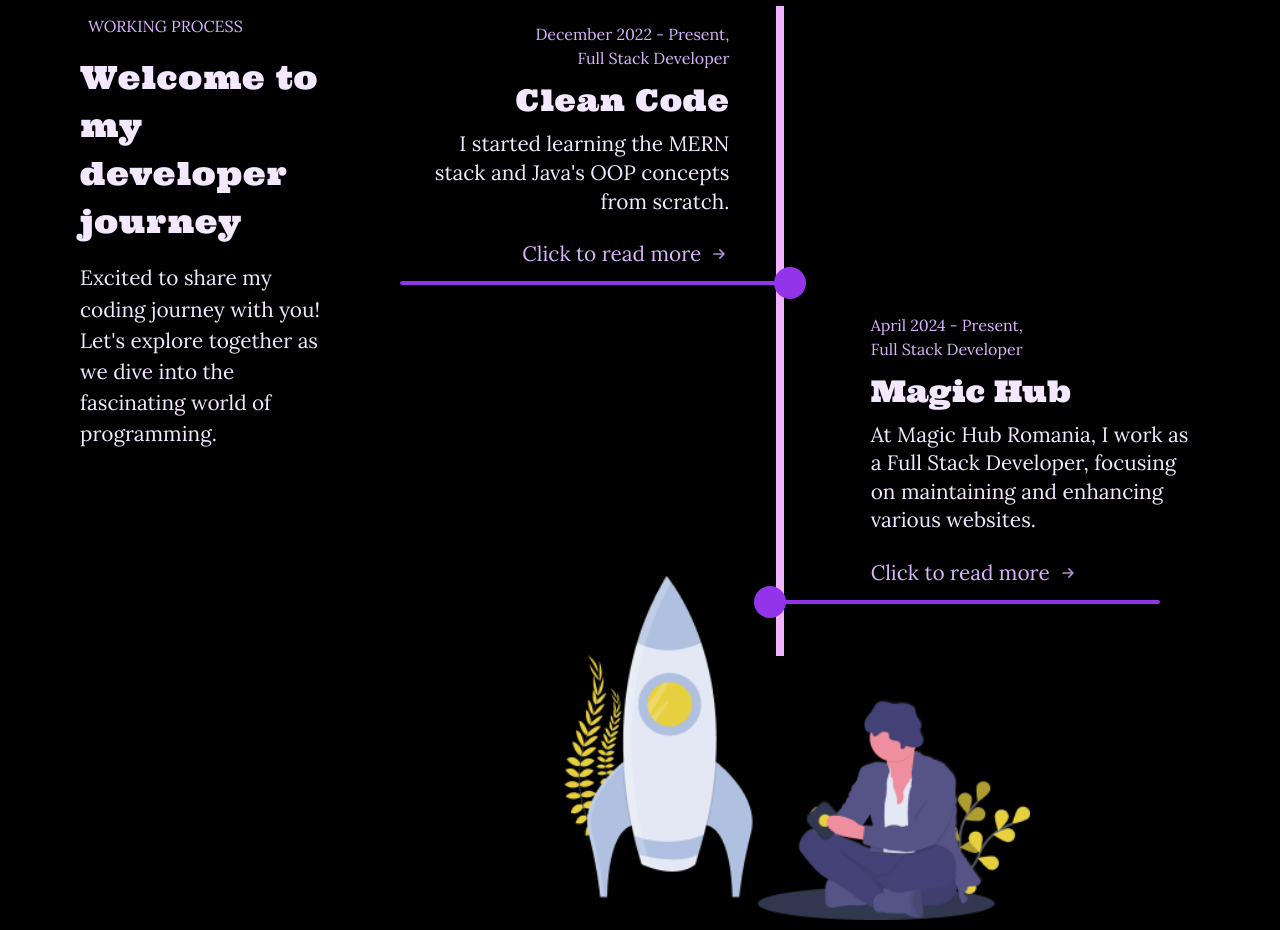
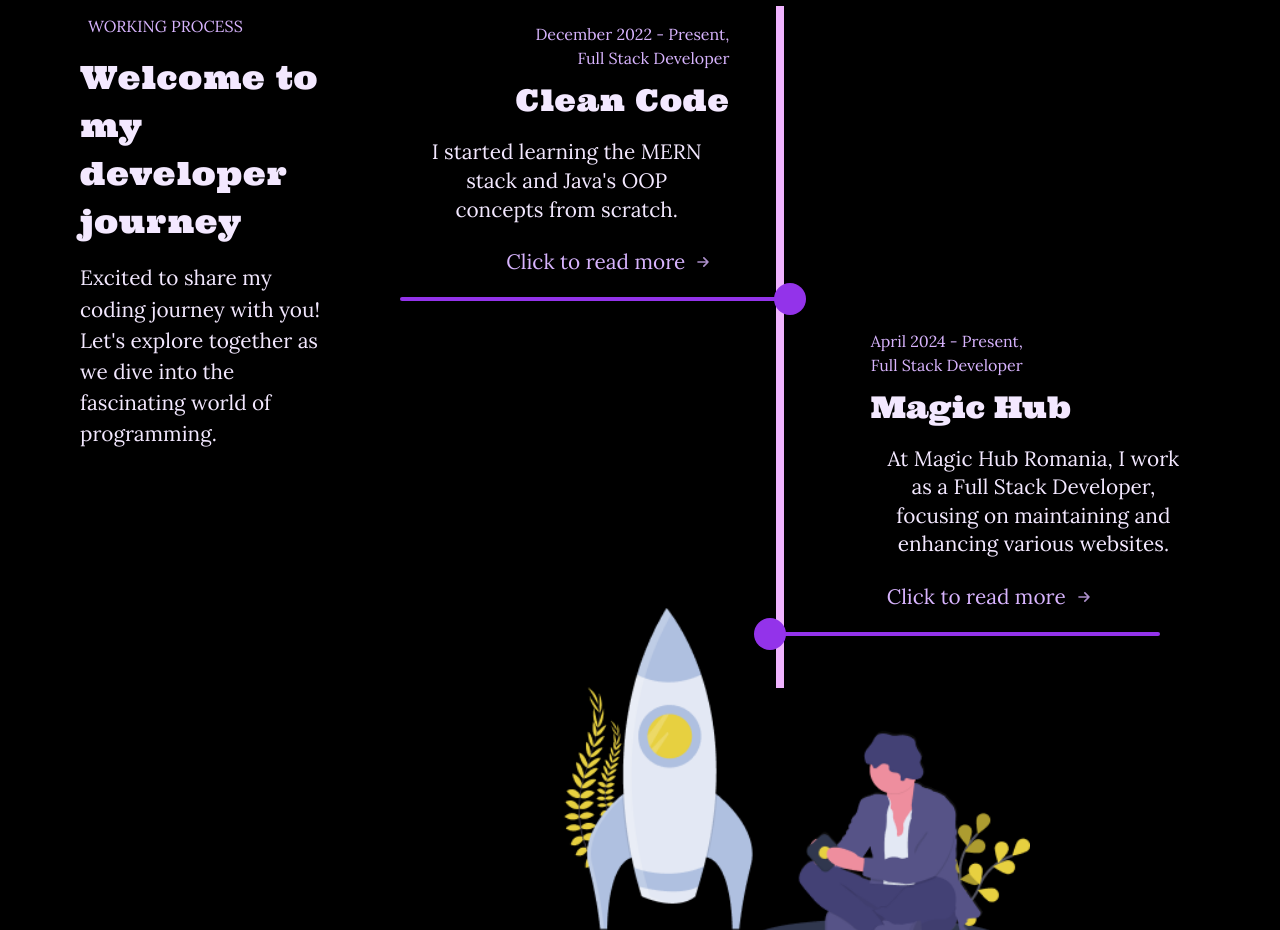
Before and after one commit to IacobOliver/Portofolio, a Next.js app: page / in a window 1280 px wide. Shown: the part 1520-2450 px from the top of the page. Built offline with nearby package versions, Linux system fonts and the light colour scheme; what tailwindcss-animated would draw is missing.

Commit message:
fixed for deploy

```diff
--- a/src/app/(pages)/test/page.jsx
+++ /dev/null
@@ -1,23 +0,0 @@
-import Experience from "@/app/_components/aboutMe/Experience";
-import { Lora, Ultra } from "next/font/google";
-import React from "react";
-
-const lora = Lora({
-    weight: '400',
-    subsets: ['latin'],
-})
-
-const ultra = Ultra({
-    weight: '400',
-    subsets: ['latin'],
-})
-
-export default function test() {
-    return (
-        <div className="bg-black min-w-screen min-h-screen">
-
-           <Experience />
-
-        </div>
-    )
-}
--- a/src/app/_components/aboutMe/Experience.tsx
+++ b/src/app/_components/aboutMe/Experience.tsx
@@ -1,7 +1,7 @@
 import { Lora, Ultra } from "next/font/google";
 import Image from "next/image";
-import React, { useState } from "react";
-import { Modal, ModalBody, ModalContent, ModalFooter, ModalTrigger, useModal } from "../Modal";
+import React from "react";
+import { Modal, ModalBody, ModalContent, ModalFooter, ModalTrigger } from "../Modal";
 
 const lora = Lora({
     weight: '400',
@@ -38,19 +38,6 @@
 };
 
 export default function Experience() {
-    const [selectedJob, setSelectedJob] = useState<string | null>(null);
-    const { setOpenModalId } = useModal();
-
-    const handleJobClick = (jobId: string) => {
-        setSelectedJob(jobId);
-        setOpenModalId('experienceModal');
-    };
-
-    const handleCloseModal = () => {
-        setSelectedJob(null);
-        setOpenModalId(null);
-    };
-
     const ReadMoreButton = () => (
         <div className="flex items-center gap-2 mt-6 group">
             <p className="text-purple-300 group-hover:text-purple-400 transition-colors">Click to read more</p>
@@ -97,15 +84,14 @@
                                 <div className="order-1 w-5/12 px-1 py-4 text-right">
                                     <p className={`mb-3 text-base text-purple-300 ${lora.className}`}>December 2022 - Present,<br /> Full Stack Developer </p>
                                     <h4 className={`mb-3 tracking-wide text-lg md:text-3xl ${ultra.className}`}>Clean Code</h4>
-                                    <div
-                                        onClick={() => handleJobClick('cleanCode')}
-                                        className={`cursor-pointer text-[0.7rem] md:text-[1.1rem] xl:text-[1.3rem] leading-snug text-purple-100 ${lora.className} hover:text-purple-200`}
-                                    >
+                                    <ModalTrigger id="cleanCodeModal">
+                                        <div className={`cursor-pointer text-[0.7rem] md:text-[1.1rem] xl:text-[1.3rem] leading-snug text-purple-100 ${lora.className} hover:text-purple-200`}>
                                             <p>I started learning the MERN stack and Java&apos;s OOP concepts from scratch.</p>
                                             <div className="flex justify-end">
                                                 <ReadMoreButton />
                                             </div>
                                         </div>
+                                    </ModalTrigger>
                                 </div>
                                 <div className="flex items-center rounded-full h-1 w-[48%] bg-purple-600 absolute bottom-0 left-0">
                                     <div className="w-8 h-8 rounded-full bg-purple-600 absolute right-[-22px]"></div>
@@ -117,15 +103,14 @@
                                 <div className="order-1  w-5/12 px-1 py-4 text-left">
                                     <p className="mb-3 text-base text-purple-300">April 2024 - Present,<br /> Full Stack Developer</p>
                                     <h4 className={`mb-3 font-bold text-lg md:text-3xl ${ultra.className}`}>Magic Hub</h4>
-                                    <div
-                                        onClick={() => handleJobClick('magicHub')}
-                                        className={`cursor-pointer text-[0.7rem] md:text-[1.1rem] xl:text-[1.3rem] leading-snug text-purple-100 ${lora.className} hover:text-purple-200`}
-                                    >
+                                    <ModalTrigger id="magicHubModal">
+                                        <div className={`cursor-pointer text-[0.7rem] md:text-[1.1rem] xl:text-[1.3rem] leading-snug text-purple-100 ${lora.className} hover:text-purple-200`}>
                                             <p>At Magic Hub Romania, I work as a Full Stack Developer, focusing on maintaining and enhancing various websites.</p>
                                             <div className="flex justify-start">
                                                 <ReadMoreButton />
                                             </div>
                                         </div>
+                                    </ModalTrigger>
                                 </div>
                                 <div className="h-1 rounded-full w-[48%] bg-purple-600 absolute bottom-0 right-10 flex items-center ">
                                     <div className="w-8 h-8 rounded-full bg-purple-600 absolute left-[-22px]"></div>
@@ -137,24 +122,41 @@
                 </div>
             </div>
 
-            {/* Single Modal */}
-            <Modal id="experienceModal" className="text-white">
+            {/* Modals */}
+            <Modal id="cleanCodeModal" className="text-white">
                 <ModalBody>
                     <ModalContent>
                         <div className="p-4">
-                            {selectedJob && (
-                                <>
-                                    <h3 className={`${ultra.className} text-2xl mb-4`}>{jobDetails[selectedJob].title}</h3>
+                            <h3 className={`${ultra.className} text-2xl mb-4`}>{jobDetails.cleanCode.title}</h3>
                             <p className={`${lora.className} text-[1rem] leading-relaxed whitespace-pre-line`}>
-                                        {jobDetails[selectedJob].description}
+                                {jobDetails.cleanCode.description}
                             </p>
-                                </>
-                            )}
                         </div>
                     </ModalContent>
                     <ModalFooter>
                         <button
-                            onClick={handleCloseModal}
+                            onClick={() => document.getElementById('cleanCodeModal')?.click()}
+                            className="px-4 py-2 bg-purple-600 rounded-lg hover:bg-purple-700 transition-colors"
+                        >
+                            Close
+                        </button>
+                    </ModalFooter>
+                </ModalBody>
+            </Modal>
+
+            <Modal id="magicHubModal" className="text-white">
+                <ModalBody>
+                    <ModalContent>
+                        <div className="p-4">
+                            <h3 className={`${ultra.className} text-2xl mb-4`}>{jobDetails.magicHub.title}</h3>
+                            <p className={`${lora.className} text-[1rem] leading-relaxed whitespace-pre-line`}>
+                                {jobDetails.magicHub.description}
+                            </p>
+                        </div>
+                    </ModalContent>
+                    <ModalFooter>
+                        <button
+                            onClick={() => document.getElementById('magicHubModal')?.click()}
                             className="px-4 py-2 bg-purple-600 rounded-lg hover:bg-purple-700 transition-colors"
                         >
                             Close
```
Lines whose indentation alone changed are shown as unchanged.
